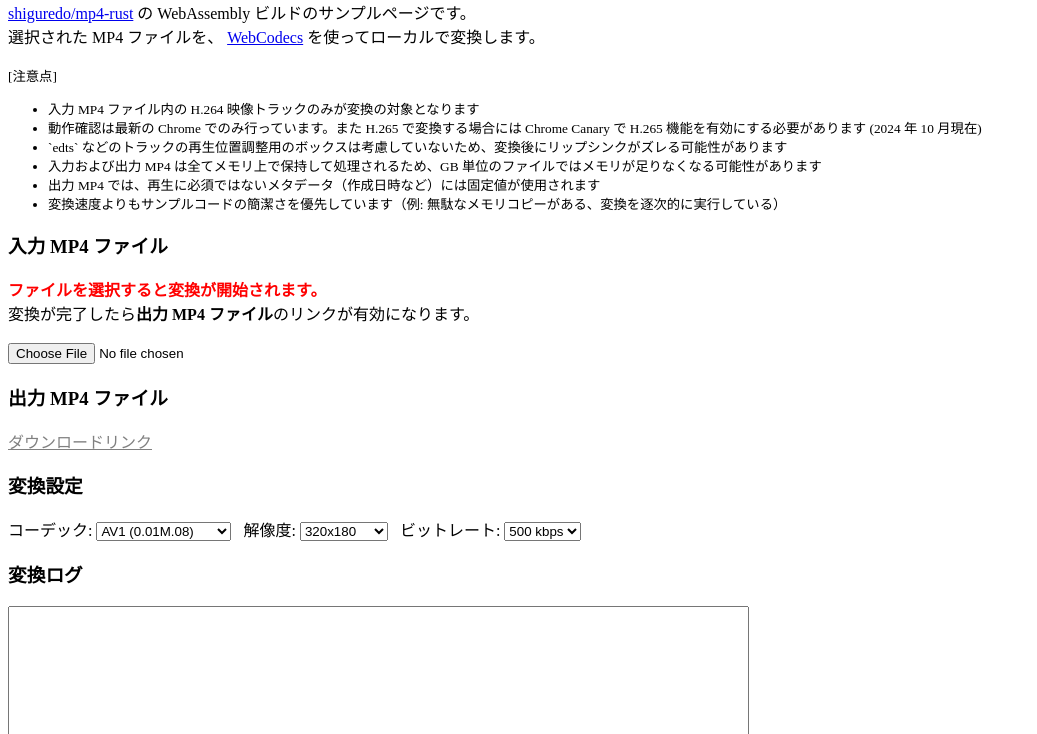
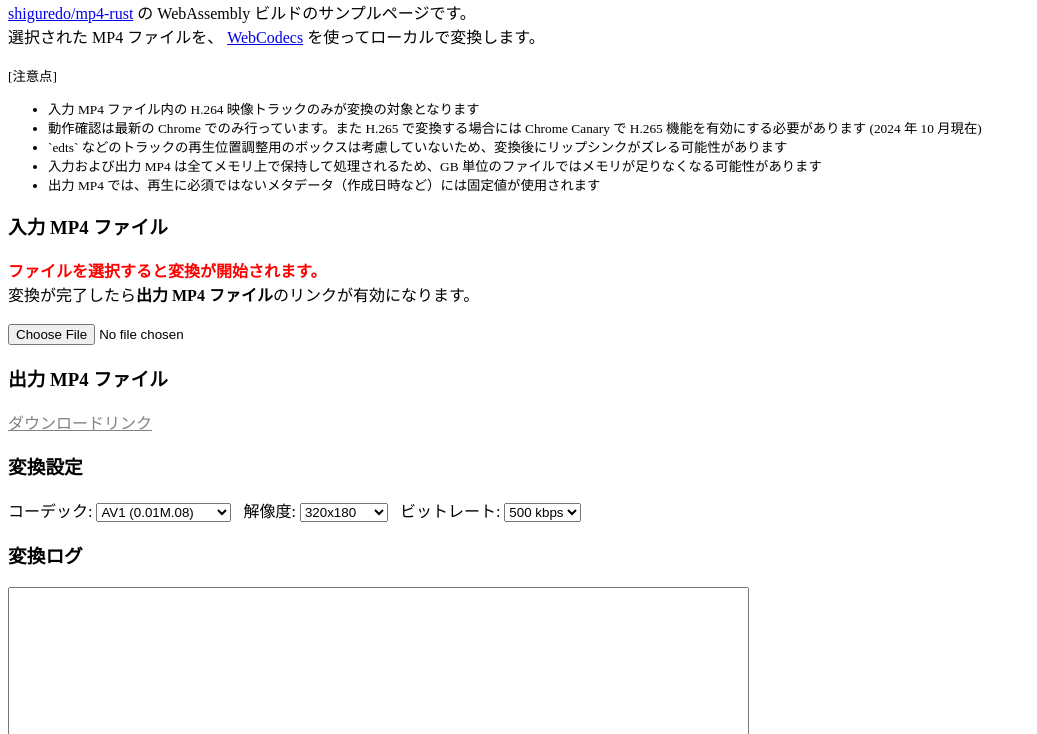
Before and after one commit to shiguredo/mp4-rust, a plain HTML site: page examples/transcode_wasm/index.html in a window 1280 px wide. Shown: the part 66-800 px from the top of the page, without its empty margins (0-1037 px from the left). Drawn offline with Linux system fonts and the light colour scheme; no server answers.

Commit message:
Update index.html

```diff
--- a/examples/transcode_wasm/index.html
+++ b/examples/transcode_wasm/index.html
@@ -25,7 +25,6 @@
         <li>`edts` などのトラックの再生位置調整用のボックスは考慮していないため、変換後にリップシンクがズレる可能性があります</li>
         <li>入力および出力 MP4 は全てメモリ上で保持して処理されるため、GB 単位のファイルではメモリが足りなくなる可能性があります</li>
         <li>出力 MP4 では、再生に必須ではないメタデータ（作成日時など）には固定値が使用されます</li>
-        <li>変換速度よりもサンプルコードの簡潔さを優先しています（例: 無駄なメモリコピーがある、変換を逐次的に実行している）</li>
       </ul>
     </small>
 
```
